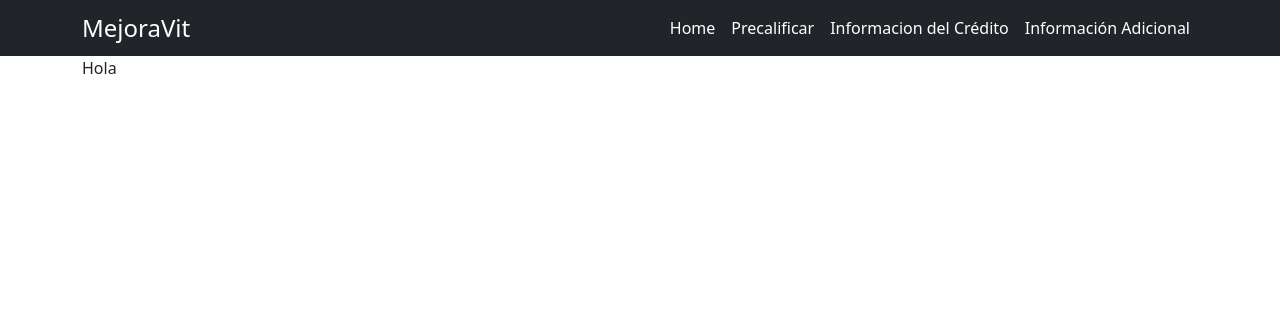
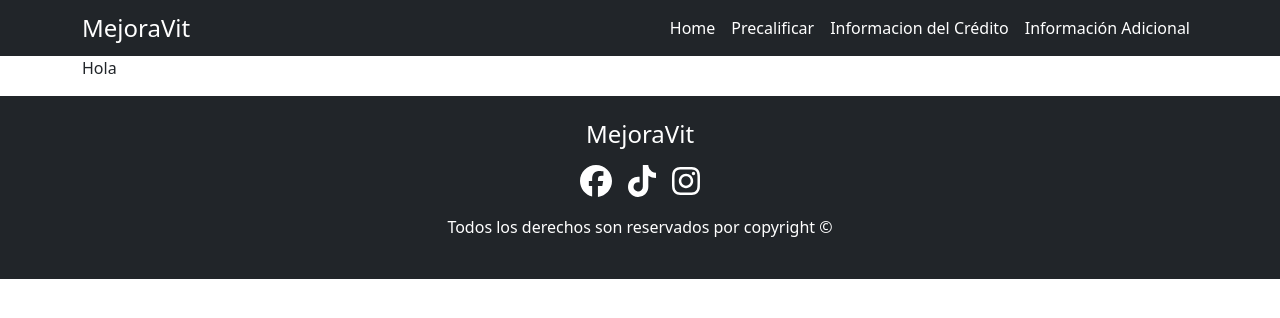
Before and after one commit to MircoRodriguezFlip/mejoravit-1-1.0, a React (Vite) app: page /mejoravit-1-1.0/Precalificar in a window 1280 px wide. Shown: the top 318 px of the page. Built offline with nearby package versions, Linux system fonts and the light colour scheme.

Commit message:
6 commit - footer page

```diff
--- a/index.html
+++ b/index.html
@@ -4,7 +4,7 @@
         <meta charset="UTF-8" />
         <link rel="icon" type="image/svg+xml" href="/vite.svg" />
         <meta name="viewport" content="width=device-width, initial-scale=1.0" />
-    <title>Mejoravit | Flip inmobiliaria</title>
+        <title>MejoraVit | Flip inmobiliaria</title>
     </head>
     <body>
         <div id="root"></div>
--- a/src/App.jsx
+++ b/src/App.jsx
@@ -1,12 +1,14 @@
 import { BrowserRouter, Routes, Route } from 'react-router-dom';
-import { ErrorPage } from './components/utils/paginaError';
+import { ErrorPage } from './components/utils/ErrorPage';
 import { HomeMain } from './components/HomeMain';
 import { NavBar } from './components/NavBar';
+import { Footer } from './components/Footer';
 
 function App() {
     return (
         <BrowserRouter basename="/mejoravit-1-1.0">
             <NavBar />
+
             <Routes>
                 <Route path="/" element={<HomeMain />} />
                 <Route path="/Precalificar" element={<HomeMain />} />
@@ -14,6 +16,8 @@ function App() {
                 <Route path="/InformaciónAdicional" element={<HomeMain />} />
                 <Route path="*" element={<ErrorPage />} />
             </Routes>
+
+            <Footer />
         </BrowserRouter>
     );
 }
--- /dev/null
+++ b/src/components/Footer.jsx
@@ -0,0 +1,34 @@
+import React from 'react';
+import { FontAwesomeIcon } from '@fortawesome/react-fontawesome';
+import { faFacebook, faTiktok, faInstagram } from '@fortawesome/free-brands-svg-icons';
+
+export const Footer = () => {
+    return (
+        <footer className="text-center bg-dark text-white py-4">
+            <div className="container">
+                {/* Logo */}
+                <div className="mb-3">
+                    <a href="#" className="text-white h4 text-decoration-none">
+                        MejoraVit
+                    </a>
+                </div>
+
+                {/* Redes Sociales */}
+                <div className="redes mb-3">
+                    <a href="https://www.facebook.com/FlipInmobiliaria" target="_blank" rel="noopener noreferrer" className="me-3">
+                        <FontAwesomeIcon icon={faFacebook} size="2x" />
+                    </a>
+                    <a href=" https://www.tiktok.com/@flipinmobiliaria" target="_blank" rel="noopener noreferrer" className="me-3">
+                        <FontAwesomeIcon icon={faTiktok} size="2x" />
+                    </a>
+                    <a href="https://www.instagram.com/flip_inmobiliaria_mty" target="_blank" rel="noopener noreferrer">
+                        <FontAwesomeIcon icon={faInstagram} size="2x" />
+                    </a>
+                </div>
+
+                {/* Copyright */}
+                <p>Todos los derechos son reservados por copyright ©</p>
+            </div>
+        </footer>
+    );
+};
--- a/src/components/NavBar.jsx
+++ b/src/components/NavBar.jsx
@@ -12,7 +12,7 @@ export const NavBar = () => {
     };
 
     return (
-        <Navbar bg="dark" expand="md" className="customNavbar">
+        <Navbar bg="dark" expand="md">
             <Container className="d-flex justify-content-between align-items-center">
                 {/* Logo */}
                 <div>
@@ -22,7 +22,7 @@ export const NavBar = () => {
                 </div>
 
                 {/* Toggle + Links // menu desplegable */}
-                <div className="align-items-center toggleLinksContainer">
+                <div className="align-items-center">
                     <Navbar.Toggle aria-controls="basic-navbar-nav" onClick={toggleMenu} className="customToggler">
                         <FontAwesomeIcon icon={faBars} />
                     </Navbar.Toggle>
--- a/src/index.css
+++ b/src/index.css
@@ -10,12 +10,6 @@
 
 .logoNav:hover {
     color: white;
-}
-
-.toggleLinksContainer {
-    display: flex;
-    flex-grow: 1;
-    justify-content: flex-end;
 }
 
 .customToggler {
@@ -47,6 +41,16 @@
     color: white;
 }
 
+/* -------------------------------------- FOOTER */
+
+.redes a {
+    color: white;
+}
+
+.redes a:hover {
+    color: red;
+}
+
 /* -------------------------------------- MEDIA QUERY */
 
 @media (min-width: 768px) {
```
Also changed, not shown: src/components/utils/ErrorPage.jsx (renamed from src/components/utils/paginaError.jsx). Lines whose indentation alone changed are shown as unchanged.
